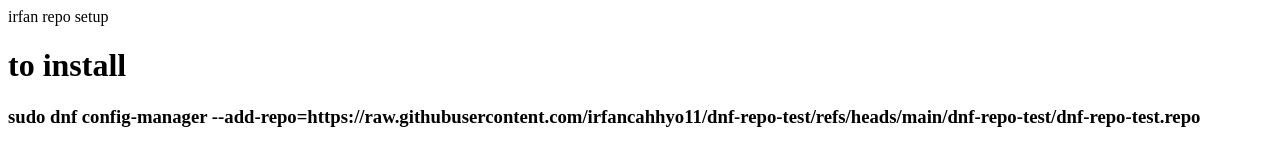
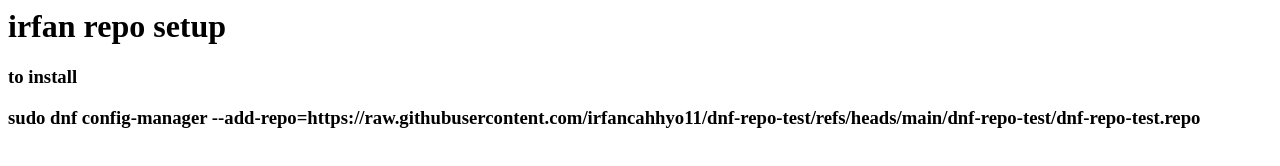
Before and after one commit to irfancahhyo11/dnf-repo-test, a plain HTML site: page index.html in a window 1280 px wide. Drawn offline with Linux system fonts and the light colour scheme.

Commit message:
ngngng
gnngngng

```diff
--- a/site/index.html
+++ b/index.html
@@ -1,3 +1,3 @@
-<p1>irfan repo setup</p1>
-<h1>to install</h1>
+<h1>irfan repo setup</h1>
+<h3>to install</h3>
 <h3>sudo dnf config-manager --add-repo=https://raw.githubusercontent.com/irfancahhyo11/dnf-repo-test/refs/heads/main/dnf-repo-test/dnf-repo-test.repo</h3>
```
